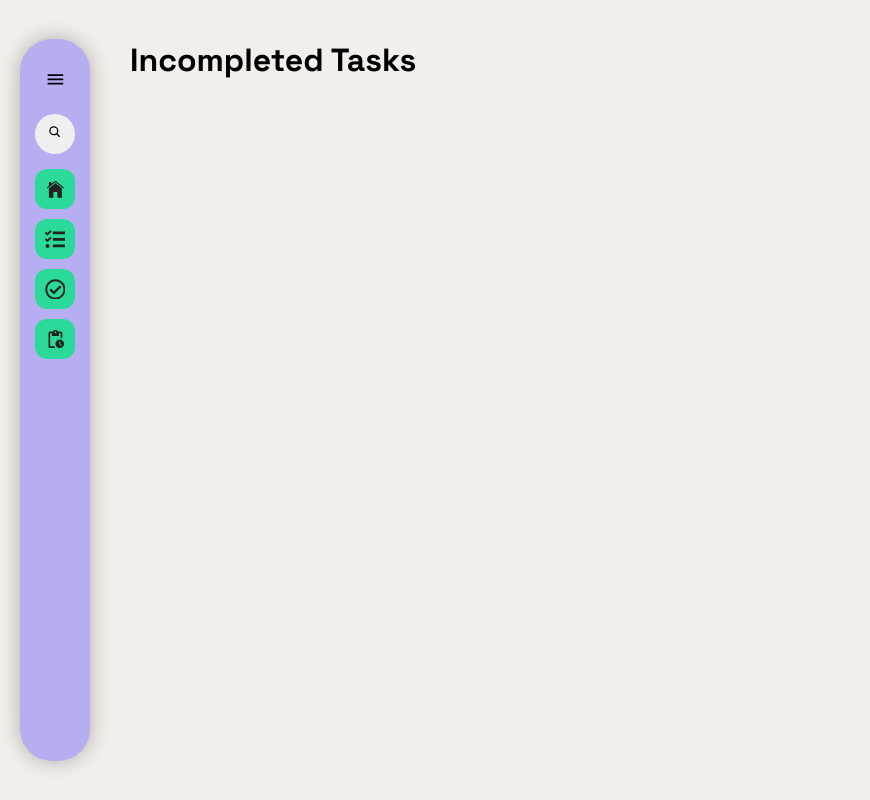
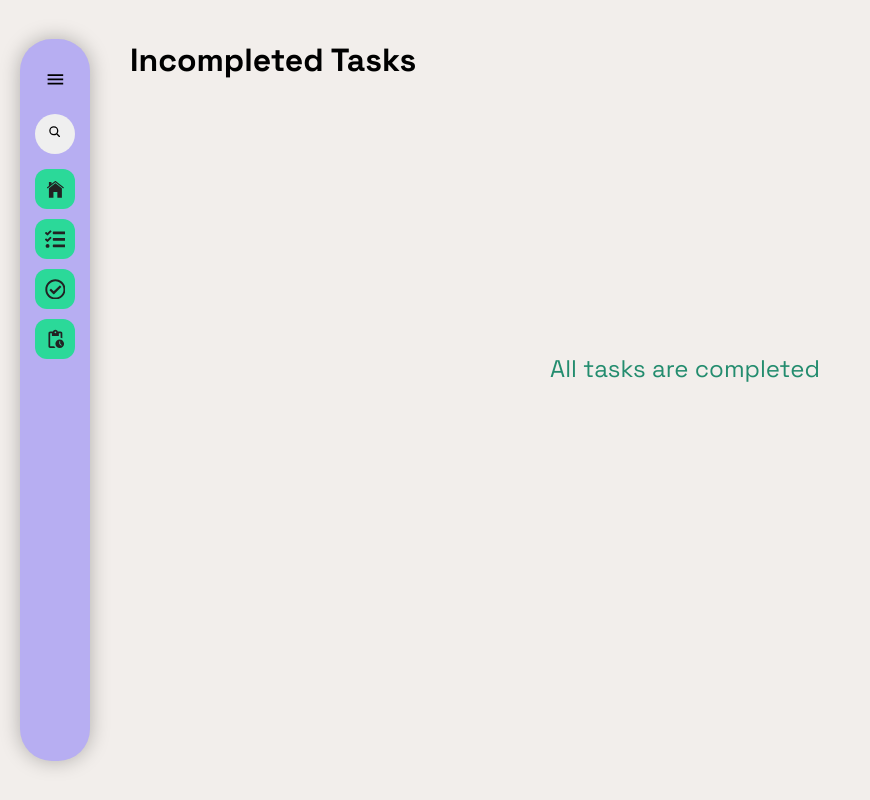
Before and after one commit to GV4F/To-Do-List, a React (Vite) app: page /tasks/pending in a window 1280 px wide. Shown: the whole page, without its empty margins (0-870 px from the left). Built offline with nearby package versions, Linux system fonts and the light colour scheme.

Commit message:
Empty Board

```diff
--- a/src/Pages/CompletedTask.tsx
+++ b/src/Pages/CompletedTask.tsx
@@ -13,13 +13,17 @@ function CompletedTask(): React.JSX.Element {
   return (
     <div className="completedTask">
       <div className="completedTask_header"> <h1>Completed Tasks</h1> </div>
-      <div className="completedTask_body">
+      <div className={`completedTask_body ${filterBoard().length == 0 ? "empty" : ""}`}>
       {
-        filterBoard().map((e)=>{
-          return (
-            <TaskSquare id={e.id} title={e.title} state={e.state} date={e.date} priority={e.priority} description={e.description} />
-          )
-        })
+        filterBoard().length > 0 ? (
+          filterBoard().map((e)=>{
+            return (
+              <TaskSquare id={e.id} title={e.title} state={e.state} date={e.date} priority={e.priority} description={e.description} />
+            )
+          })
+        ) : (
+          <div>No tasks have been completed</div>
+        )
       }
       </div>
     </div>
--- a/src/Pages/IncompletedTask.tsx
+++ b/src/Pages/IncompletedTask.tsx
@@ -11,13 +11,17 @@ function IncompletedTask(): React.JSX.Element {
   return (
     <div className="incompletedTask">
       <h1 className="incompletedTask_header">Incompleted Tasks</h1>
-      <div className="incompletedTask_board">
+      <div className={`incompletedTask_board ${filterBoard().length == 0 ? "empty" : ""}`}>
         {
-          filterBoard().map((e)=>{
-            return (
-              <TaskSquare id={e.id} title={e.title} state={e.state} date={e.date} priority={e.priority} description={e.description} />
-            )
-          })
+          filterBoard().length > 0 ? (
+            filterBoard().map((e)=>{
+              return (
+                <TaskSquare id={e.id} title={e.title} state={e.state} date={e.date} priority={e.priority} description={e.description} />
+              )
+            })
+          ) : (
+            <div>All tasks are completed</div>
+          )
         }
       </div>
     </div>
--- a/src/Styles/CompletedTask.css
+++ b/src/Styles/CompletedTask.css
@@ -17,3 +17,12 @@
   width: 100%;
   height: max-content;
 }
+.completedTask .completedTask_body.empty,
+.incompletedTask .incompletedTask_board.empty{
+  display: flex;
+  align-items: center;
+  justify-content: center;
+  height: 80%;
+  font-size: 1.5em;
+  color: var(--DarkTurquoise);
+}
```
